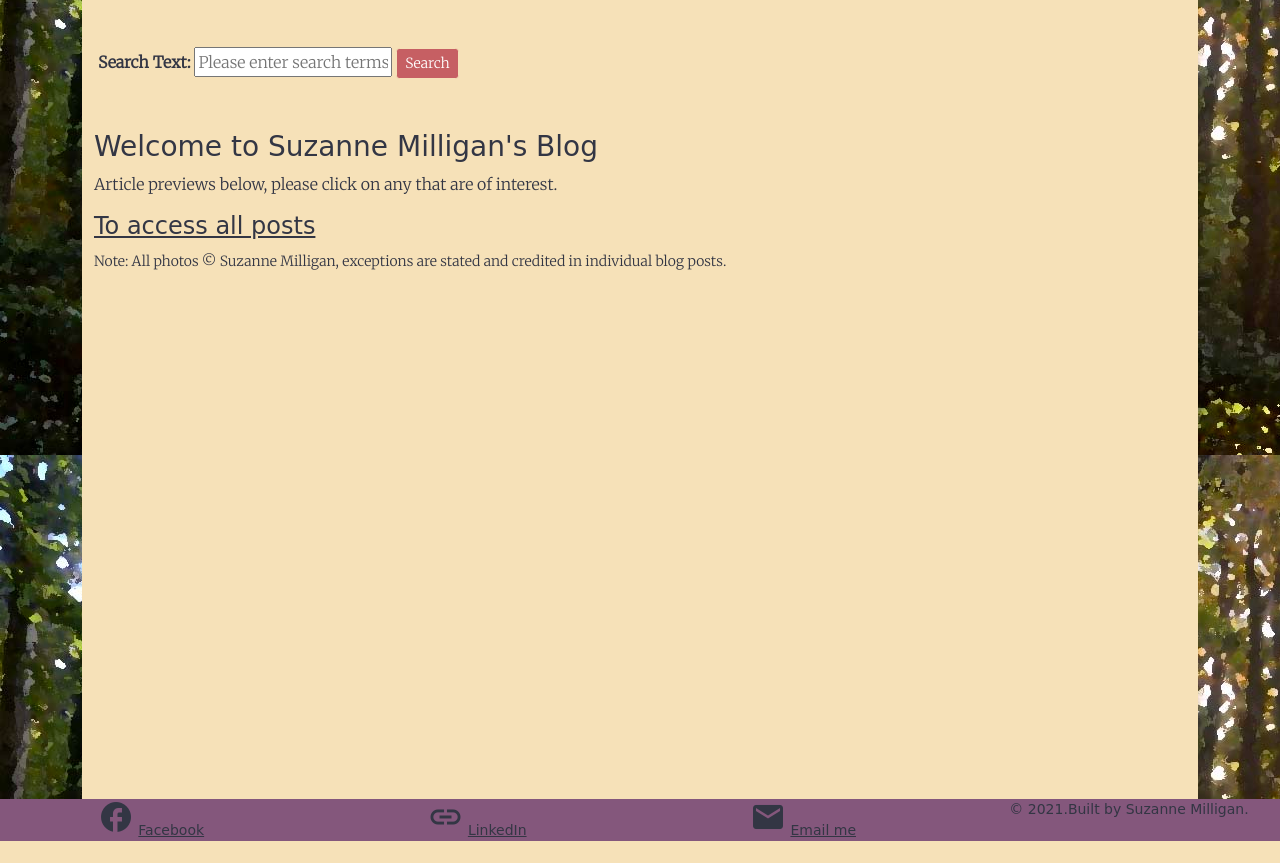
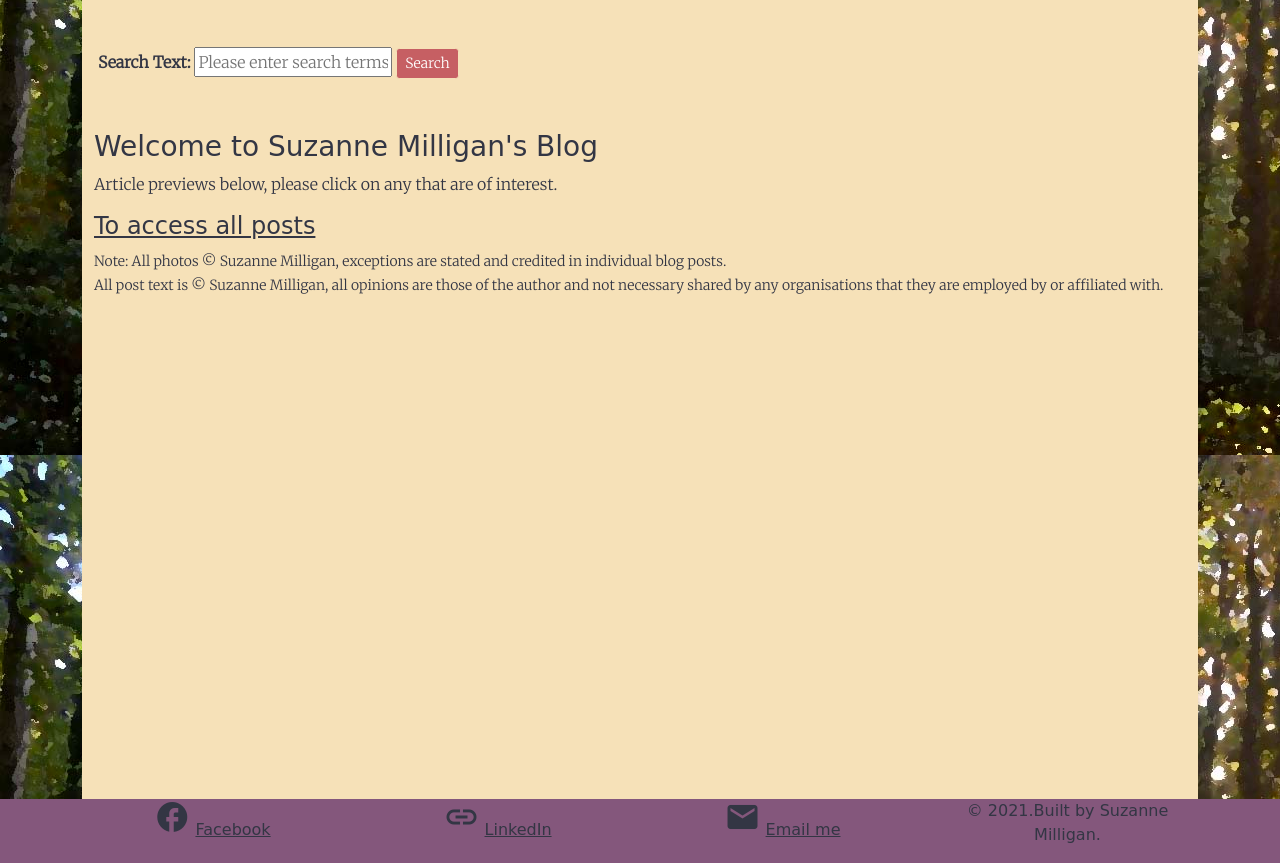
Before and after one commit to milligans/assessment2, a Flask app: page / in a window 1280 px wide. Shown: the part 185-1048 px from the top of the page. Before the commit the page ends 1026 px from the top, so only its background shows below. Run offline with Flask 2, Linux system fonts and the light colour scheme; data that the repository does not hold is empty; parts of the project's set-up code (start-up, migrations or seed data) failed here and were passed over; some libraries are stand-ins or nearby versions; some web fonts are replaced.

Commit message:
Finished wrting blog posts. More tweaks to navbar - button order mainly

```diff
--- a/blog/static/style.css
+++ b/blog/static/style.css
@@ -32,7 +32,7 @@ footer {
   color:#333644 ;
   background-color: #84577C;
   text-align: center;
-  /* max-height: 3rem; */
+  width: 100%;
 }
 
 /* reference for links css https://www.w3schools.com/css/css_link.asp */
--- a/blog/templates/home.html
+++ b/blog/templates/home.html
@@ -49,7 +49,8 @@
 
       <div class = "allpostslink">
         <h4><a href ="{{ url_for('allposts') }}" >To access all posts </a> </h4>
-        <small>Note: All photos &#169; Suzanne Milligan, exceptions are stated and credited in individual blog posts.
+        <small>Note: All photos &#169; Suzanne Milligan, exceptions are stated and credited in individual blog posts.<br>
+               All post text is &#169; Suzanne Milligan, all opinions are those of the author and not necessary shared by any organisations that they are employed by or affiliated with.</small>
       </div>
 
 {% endblock content %}
--- a/blog/templates/layout.html
+++ b/blog/templates/layout.html
@@ -135,6 +135,7 @@
         </div>
     </div>
     <footer>
+        <div class="container device-width">
             <div class="row">
                 <div class="col">
                     <a href="https://www.facebook.com/sue.milligan" target="_blank"><span class="material-icons md-dark md-36">facebook</span></a>
@@ -152,6 +153,7 @@
                     <p>&#169; 2021.Built by Suzanne Milligan.</p>
                 </div>
             </div>
+        </div>
     </footer>
 
     <!-- links to the javascript files needed for bootstrap to run  -->
--- a/blog/templates/results.html
+++ b/blog/templates/results.html
@@ -15,7 +15,7 @@
                 <img src="{{ url_for('static', filename='img/'+ result.image_file) }}" class="rounded" style="border:0.1rem solid; border-color: #333644" width="100px" height = "100px">
             </a>
             <br>
-            <b>{{ result.title }}</b>
+            <a href="{{url_for('post', post_id=result.id) }}"><b>{{ result.title }}</b></a>
             <br>
             <small>by {{ result.user.username }}</small>
             <br>
```
Also changed, not shown: blog/static/img/keyboard.jpg (added), blog/static/img/maesteg.jpg (added), blog/static/img/river.jpg (added). Lines whose indentation alone changed are shown as unchanged.
